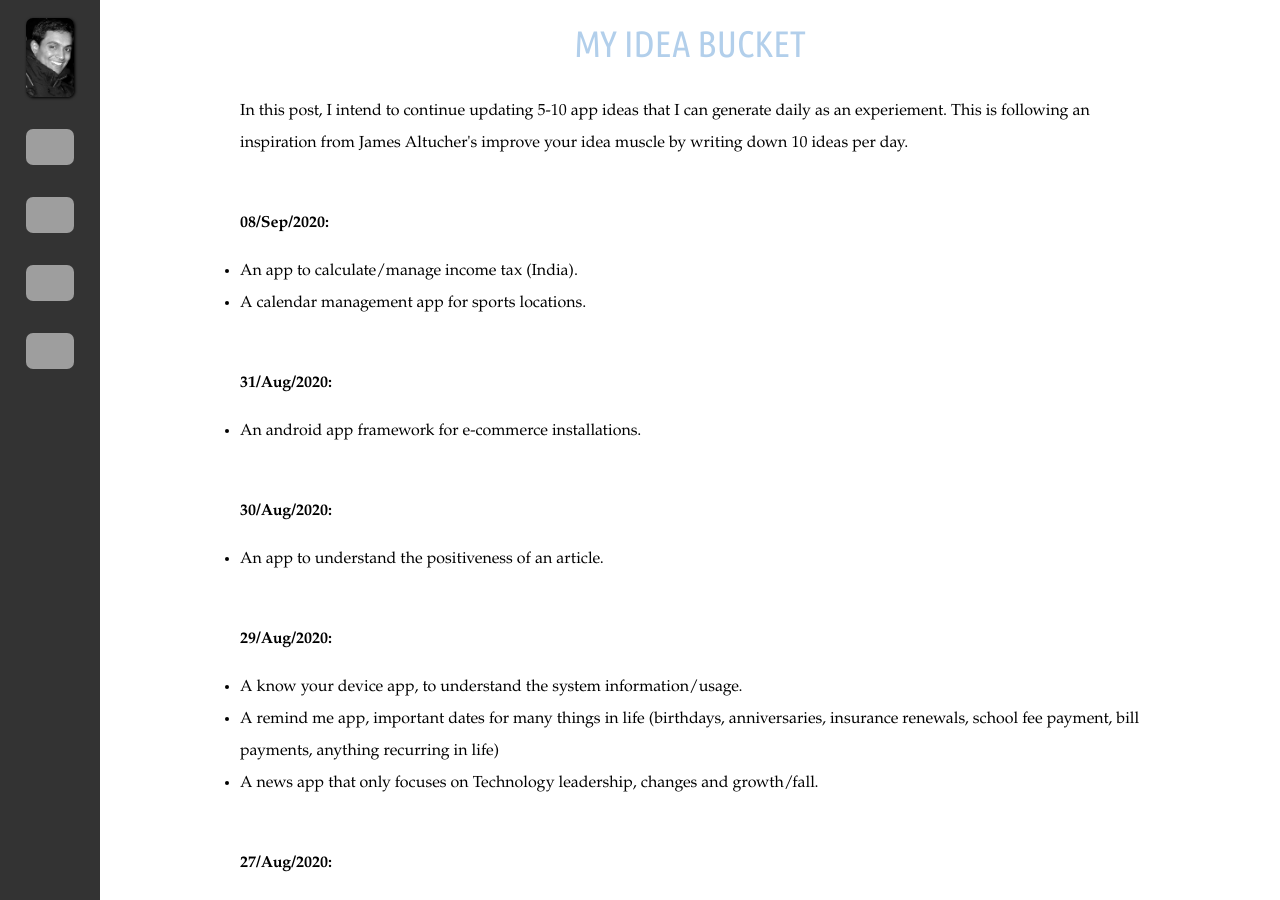
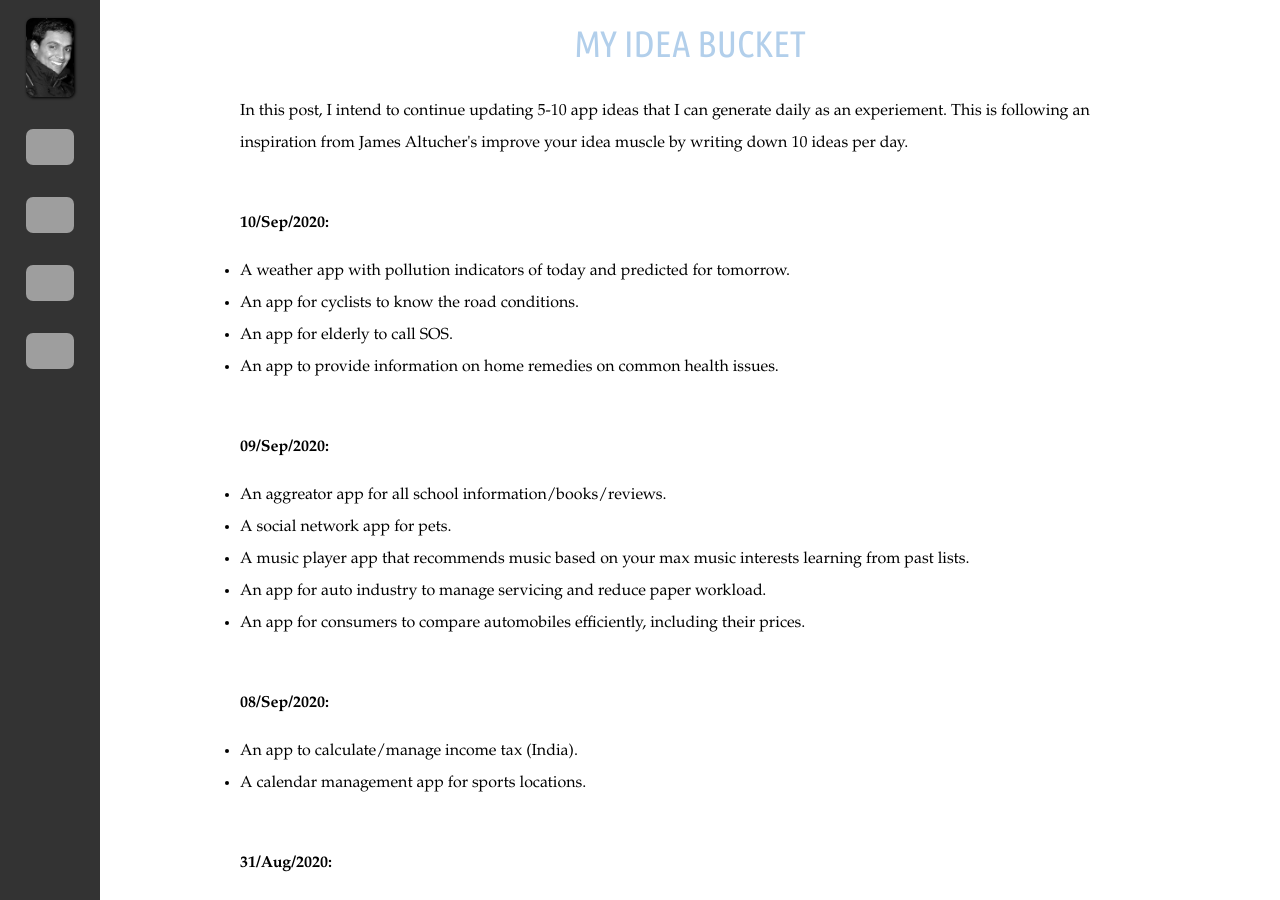
Before and after one commit to hpalappetty/silkyprogrammer.github.com, a Jekyll site: the page built from _posts/2020-08-20-my-idea-bucket.md, in a window 1280 px wide and 900 px high. Built offline with Jekyll 4.4.1, drawn with Linux system fonts in a browser that asks for light colours; some web fonts are replaced; grey boxes are pictures that could not be loaded.

Commit message:
idea updates

```diff
--- a/_posts/2020-08-20-my-idea-bucket.md
+++ b/_posts/2020-08-20-my-idea-bucket.md
@@ -3,6 +3,22 @@ title: My Idea Bucket
 layout: post
 ---
 <p>In this post, I intend to continue updating 5-10 app ideas that I can generate daily as an experiement. This is following an inspiration from James Altucher's improve your idea muscle by writing down 10 ideas per day.</p>
+
+<br>
+<b>10/Sep/2020:</b>
+- A weather app with pollution indicators of today and predicted for tomorrow.
+- An app for cyclists to know the road conditions.
+- An app for elderly to call SOS.
+- An app to provide information on home remedies on common health issues.
+
+<br>
+<b>09/Sep/2020:</b>
+- An aggreator app for all school information/books/reviews.
+- A social network app for pets.
+- A music player app that recommends music based on your max music interests learning from past lists.
+- An app for auto industry to manage servicing and reduce paper workload.
+- An app for consumers to compare automobiles efficiently, including their prices.
+
 
 <br>
 <b>08/Sep/2020:</b>
```
